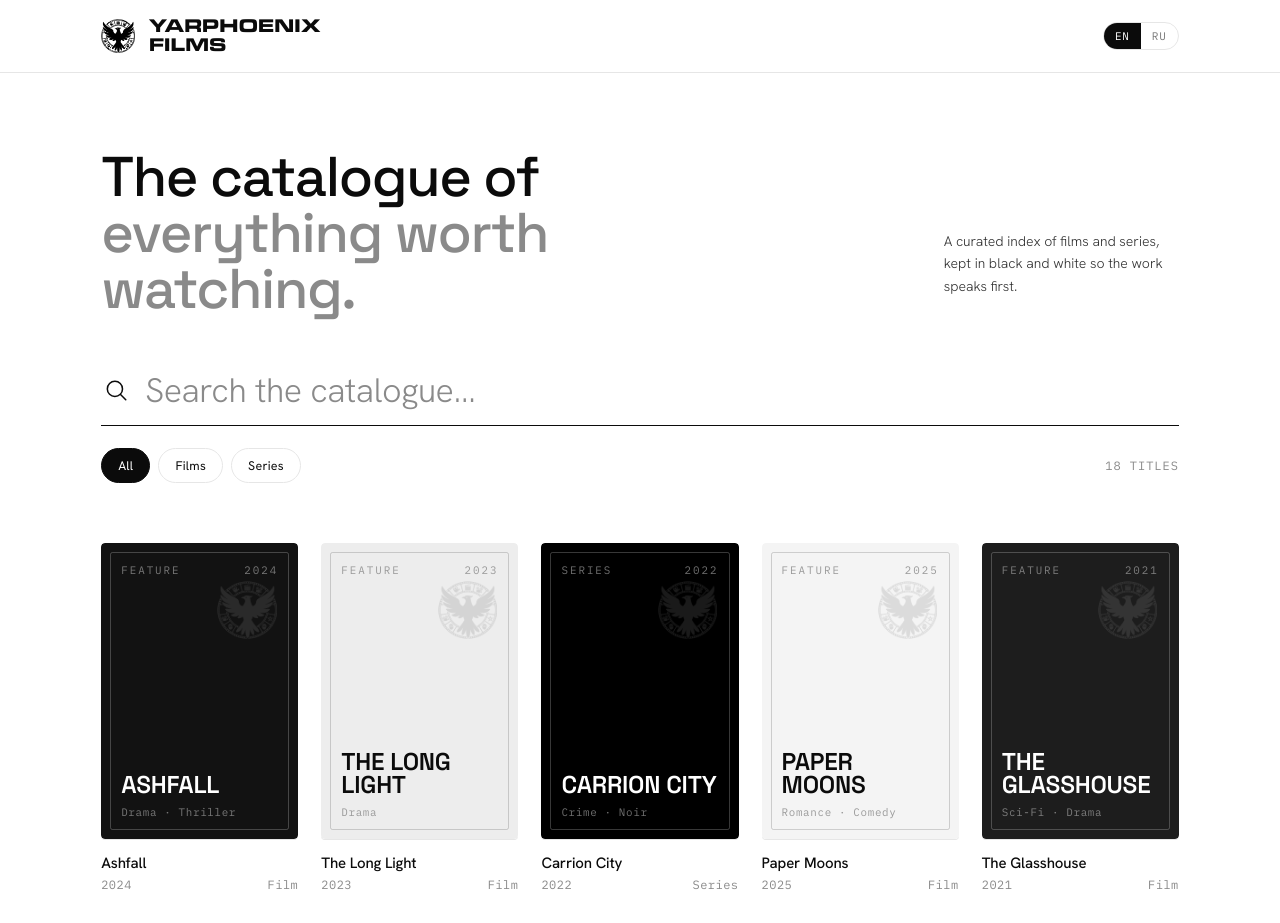
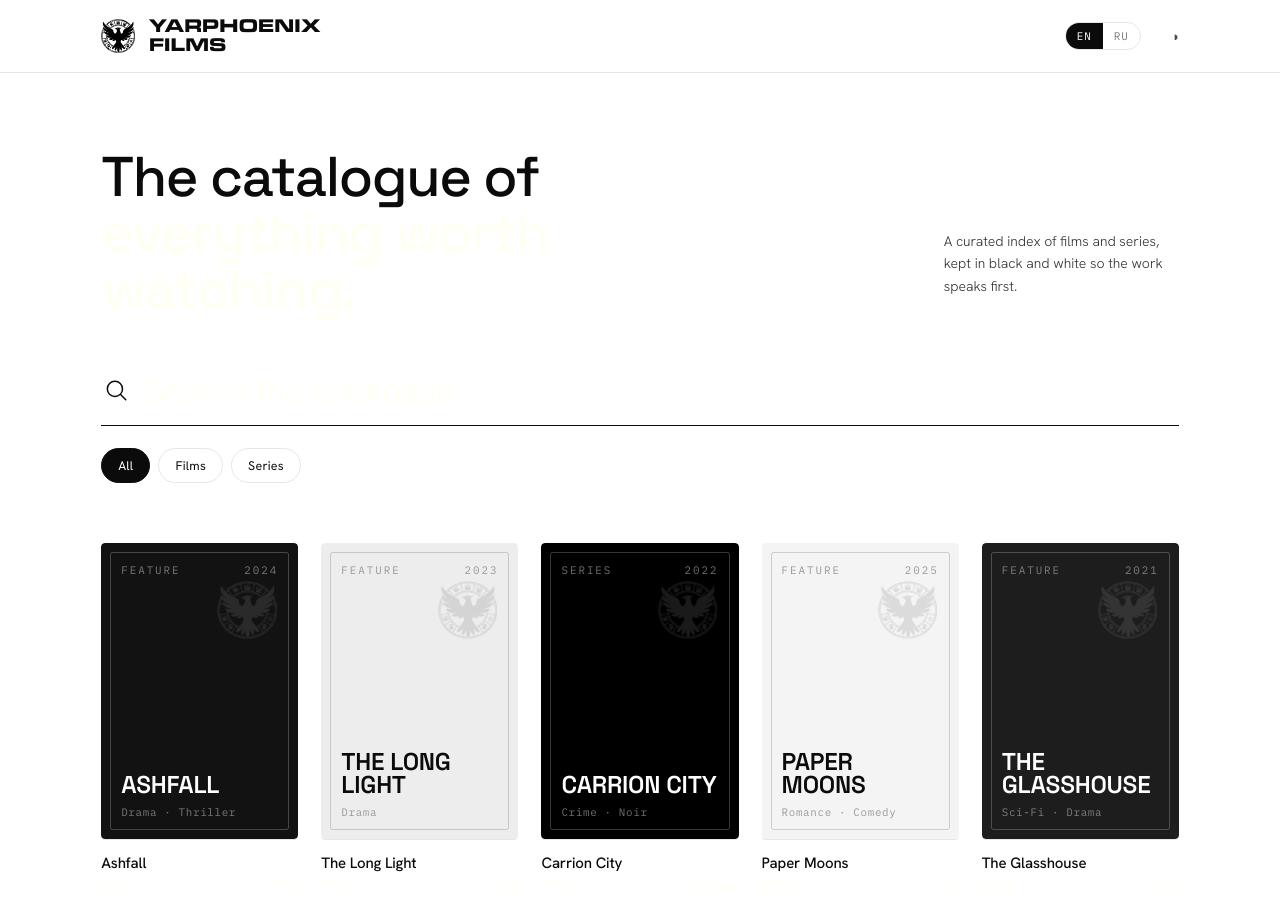
Before and after one commit to yarphoenix/yarphoenix-watch, a React (Create React App) app: page / in a window 1280 px wide. Shown: the top 923 px of the page. Built offline with nearby package versions, Linux system fonts and the light colour scheme; no server answers.

Commit message:
ui: add dark and light themes

```diff
--- a/public/index.html
+++ b/public/index.html
@@ -4,6 +4,22 @@
     <meta charset="utf-8" />
     <meta name="viewport" content="width=device-width, initial-scale=1" />
     <meta name="theme-color" content="#000000" />
+    <meta name="color-scheme" content="light dark" />
+    <script>
+      /* FOUC guard: apply the saved (or system) theme to <html> before first
+         paint, so a pinned dark theme doesn't flash white on load. */
+      (function () {
+        try {
+          var t = localStorage.getItem('theme');
+          if (t !== 'light' && t !== 'dark') {
+            t = window.matchMedia && window.matchMedia('(prefers-color-scheme: dark)').matches ? 'dark' : 'light';
+          }
+          if (t === 'dark') document.documentElement.classList.add('theme-dark');
+          var m = document.querySelector('meta[name="color-scheme"]');
+          if (m) m.setAttribute('content', t);
+        } catch (e) {}
+      })();
+    </script>
     <meta
       name="description"
       content="A black-and-white catalogue of films and series — browse and search titles, with details from OMDb."
@@ -15,13 +31,14 @@
 	  <link href="https://fonts.googleapis.com/css2?family=Space+Grotesk:wght@400;500;600&family=IBM+Plex+Mono:wght@400;500&family=Hanken+Grotesk:wght@300;400;500&display=swap" rel="stylesheet">
 	  <style>
 		  :root {
+			  color-scheme: light;
 			  --bg: #ffffff;
 			  --ink: #0b0b0b;
 			  --paper: #fafafa;
 			  /* overridden by tweaks */
 			  --ui-font: 'Hanken Grotesk', system-ui, sans-serif;
 			  --line: #e6e6e6;
-			  --muted: #8a8a8a;
+			  --muted: rgba(255, 255, 240, 0.8);
 			  --radius: 4px;
 		  }
 
--- /dev/null
+++ b/src/components/ThemeToggle.jsx
@@ -0,0 +1,25 @@
+import { useTheme } from "../theme/ThemeContext";
+import { useT } from "../i18n/LanguageContext";
+
+// Two-state light/dark switch for the header. A single control that pins the
+// opposite of the current theme (system preference is the untouched default).
+export function ThemeToggle() {
+  const { theme, toggleTheme } = useTheme();
+  const t = useT();
+  const dark = theme === "dark";
+  return (
+    <button
+      type="button"
+      className="theme-toggle"
+      onClick={toggleTheme}
+      role="switch"
+      aria-checked={dark}
+      aria-label={dark ? t("theme.toLight") : t("theme.toDark")}
+      title={dark ? t("theme.toLight") : t("theme.toDark")}
+    >
+      <span className="tt-track">
+        <span className="tt-thumb" aria-hidden="true">{dark ? "◐" : "◑"}</span>
+      </span>
+    </button>
+  );
+}
--- a/src/i18n/strings.js
+++ b/src/i18n/strings.js
@@ -19,6 +19,8 @@ export const STRINGS = {
     "header.logoAlt": "YARPHOENIX logo",
     "nav.primaryAria": "Primary",
     "lang.groupAria": "Language",
+    "theme.toDark": "Switch to dark theme",
+    "theme.toLight": "Switch to light theme",
 
     // Footer
     "footer.tagline": "Catalogue in black & white",
@@ -100,6 +102,8 @@ export const STRINGS = {
     "header.logoAlt": "Логотип YARPHOENIX",
     "nav.primaryAria": "Основная навигация",
     "lang.groupAria": "Язык",
+    "theme.toDark": "Переключить на тёмную тему",
+    "theme.toLight": "Переключить на светлую тему",
 
     // Footer
     "footer.tagline": "Каталог в чёрно-белом",
--- a/src/index.js
+++ b/src/index.js
@@ -3,12 +3,15 @@ import ReactDOM from 'react-dom/client';
 import './index.css';
 import App from './App';
 import { LanguageProvider } from './i18n/LanguageContext';
+import { ThemeProvider } from './theme/ThemeContext';
 
 const root = ReactDOM.createRoot(document.getElementById('root'));
 root.render(
   <React.StrictMode>
-    <LanguageProvider>
-      <App />
-    </LanguageProvider>
+    <ThemeProvider>
+      <LanguageProvider>
+        <App />
+      </LanguageProvider>
+    </ThemeProvider>
   </React.StrictMode>
 );
--- a/src/layout/Header.jsx
+++ b/src/layout/Header.jsx
@@ -2,6 +2,7 @@ import '../index.css';
 import phoenix from '../assets/phoenix-films.png';
 import { useT } from '../i18n/LanguageContext';
 import { LanguageToggle } from '../components/LanguageToggle';
+import { ThemeToggle } from '../components/ThemeToggle';
 
 const Header = ({ onHome }) => {
     const t = useT();
@@ -21,6 +22,7 @@ const Header = ({ onHome }) => {
                 </button>
                 <nav className="nav" aria-label={t('nav.primaryAria')}>
                     <LanguageToggle />
+                    <ThemeToggle />
                 </nav>
             </div>
         </header>
--- /dev/null
+++ b/src/theme/ThemeContext.jsx
@@ -0,0 +1,101 @@
+import {
+  createContext,
+  useContext,
+  useState,
+  useEffect,
+  useMemo,
+  useCallback,
+  useRef,
+} from "react";
+
+const ThemeContext = createContext(null);
+
+const THEMES = ["light", "dark"];
+
+function savedTheme() {
+  try {
+    const saved = localStorage.getItem("theme");
+    if (THEMES.includes(saved)) return saved;
+  } catch {
+    /* localStorage unavailable (private mode, etc.) */
+  }
+  return null;
+}
+
+function systemTheme() {
+  if (typeof window !== "undefined" && window.matchMedia) {
+    return window.matchMedia("(prefers-color-scheme: dark)").matches ? "dark" : "light";
+  }
+  return "light";
+}
+
+// Initial theme: saved choice → system preference → light. The inline boot
+// script in public/index.html applies the matching class to <html> before
+// first paint (FOUC guard); this just mirrors that decision in React state.
+function detectInitial() {
+  return savedTheme() || systemTheme();
+}
+
+export function ThemeProvider({ children }) {
+  const [theme, setThemeState] = useState(detectInitial);
+  // Whether the user has explicitly pinned a theme. Until they do, we follow
+  // the OS preference; once pinned we persist it and stop following the OS.
+  const pinned = useRef(savedTheme() != null);
+
+  const pin = useCallback((next) => {
+    pinned.current = true;
+    try {
+      localStorage.setItem("theme", next);
+    } catch {
+      /* ignore persistence errors */
+    }
+  }, []);
+
+  const setTheme = useCallback(
+    (next) => {
+      if (!THEMES.includes(next)) return;
+      pin(next);
+      setThemeState(next);
+    },
+    [pin]
+  );
+  const toggleTheme = useCallback(() => {
+    setThemeState((prev) => {
+      const next = prev === "dark" ? "light" : "dark";
+      pin(next);
+      return next;
+    });
+  }, [pin]);
+
+  // Drive theming from a single class on <html>: CSS variables, native UI
+  // (via the color-scheme meta) and the document background all follow it.
+  useEffect(() => {
+    document.documentElement.classList.toggle("theme-dark", theme === "dark");
+    const meta = document.querySelector('meta[name="color-scheme"]');
+    if (meta) meta.setAttribute("content", theme);
+  }, [theme]);
+
+  // Follow the OS preference until the user pins a choice.
+  useEffect(() => {
+    if (!window.matchMedia) return;
+    const mq = window.matchMedia("(prefers-color-scheme: dark)");
+    const onChange = (e) => {
+      if (!pinned.current) setThemeState(e.matches ? "dark" : "light");
+    };
+    mq.addEventListener("change", onChange);
+    return () => mq.removeEventListener("change", onChange);
+  }, []);
+
+  const value = useMemo(
+    () => ({ theme, setTheme, toggleTheme }),
+    [theme, setTheme, toggleTheme]
+  );
+
+  return <ThemeContext.Provider value={value}>{children}</ThemeContext.Provider>;
+}
+
+export function useTheme() {
+  const ctx = useContext(ThemeContext);
+  if (!ctx) throw new Error("useTheme must be used within a ThemeProvider");
+  return ctx;
+}
```
